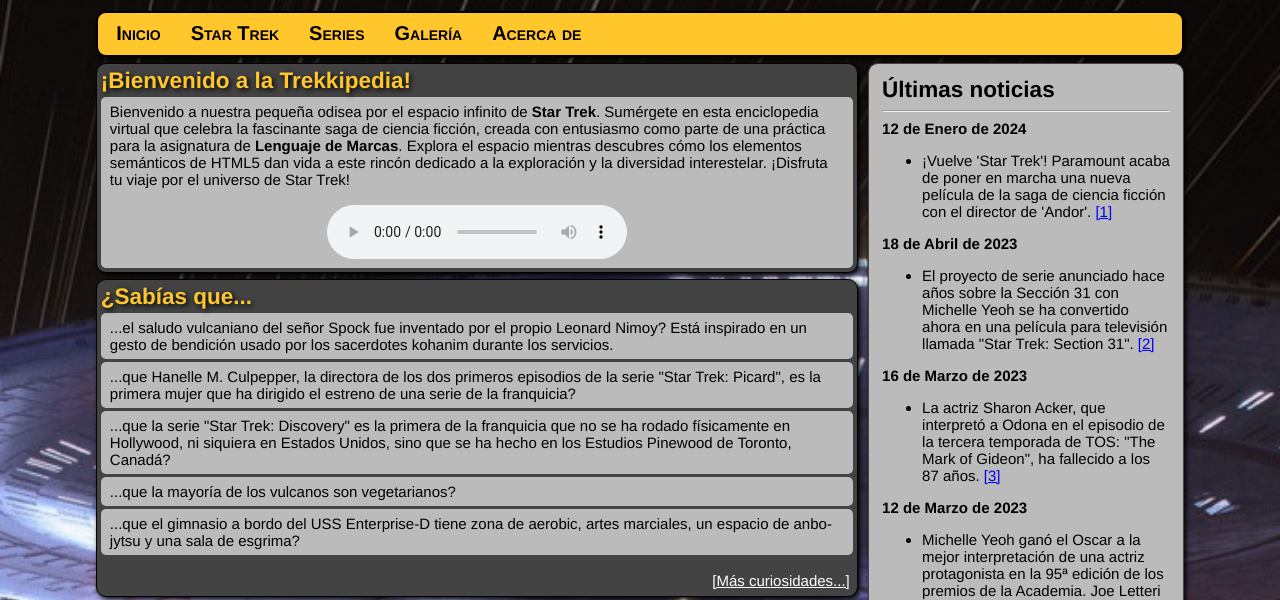
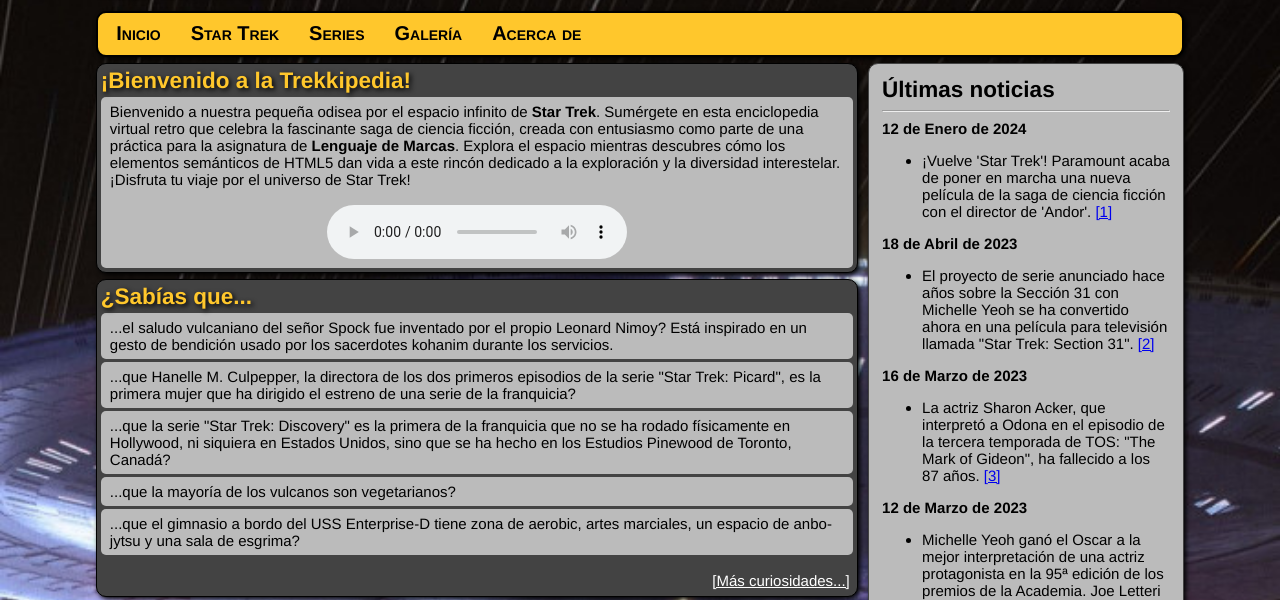
Before and after one commit to RGiskard7/RGiskard7.github.io, a plain HTML site: page index.html in a window 1280 px wide. Shown: the part 140-740 px from the top of the page. Drawn offline with Linux system fonts and the light colour scheme.

Commit message:
Update index.html

```diff
--- a/index.html
+++ b/index.html
@@ -45,7 +45,7 @@
                 <article class="article-principal">
                     <p>
                         Bienvenido a nuestra pequeña odisea por el espacio infinito de <b>Star Trek</b>. Sumérgete en esta enciclopedia virtual
-                        que celebra la fascinante saga de ciencia ficción, creada con entusiasmo como parte de una práctica para la asignatura
+                        retro que celebra la fascinante saga de ciencia ficción, creada con entusiasmo como parte de una práctica para la asignatura
                         de <b>Lenguaje de Marcas</b>. Explora el espacio mientras descubres cómo los elementos semánticos de HTML5 dan vida a este
                         rincón dedicado a la exploración y la diversidad interestelar. ¡Disfruta tu viaje por el universo de Star Trek!
                     </p>
```
